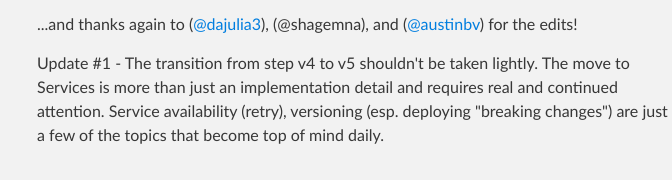
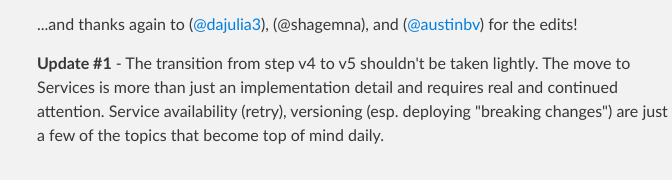
Before and after one commit to snicoll/uservices, a plain HTML site: page index.html in a window 1280 px wide. Shown: the part 3559-3739 px from the top of the page, 283-955 px from the left. Drawn offline with Linux system fonts and the light colour scheme.

```diff
--- a/index.html
+++ b/index.html
@@ -127,7 +127,7 @@
 
 <p>...and thanks again to (<a href="https://github.com/dajulia3" class="user-mention">@dajulia3</a>), (@shagemna), and (<a href="https://github.com/austinbv" class="user-mention">@austinbv</a>) for the edits!</p>
 
-<p>Update #1 - The transition from step v4 to v5 shouldn't be taken lightly. The move to Services is more than just an implementation detail and requires real and continued attention. Service availability (retry), versioning (esp. deploying "breaking changes") are just a few of the topics that become top of mind daily.</p>
+<p><strong>Update #1</strong> - The transition from step v4 to v5 shouldn't be taken lightly. The move to Services is more than just an implementation detail and requires real and continued attention. Service availability (retry), versioning (esp. deploying "breaking changes") are just a few of the topics that become top of mind daily.</p>
       </section>
     </div>
 
```
Also changed, not shown: params.json (+1 -1 lines).
